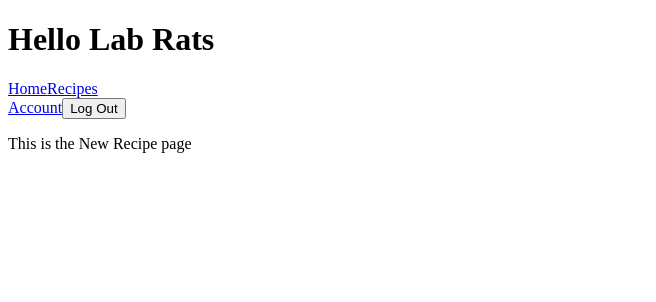
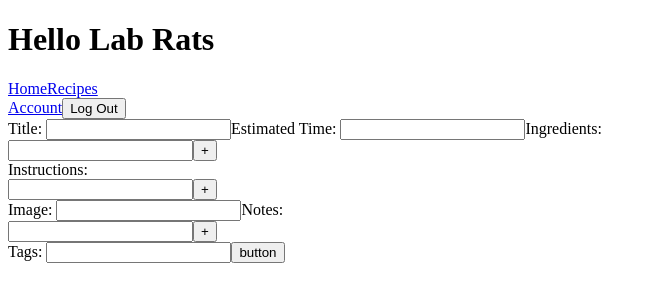
Before and after one commit to Lab-Rats-Fullstack/Lab-Rats, a React (Vite) app in the folder FE/: page /recipes/new in a window 1280 px wide. Shown: the top 302 px of the page, without its empty margins (0-656 px from the left). Built offline with nearby package versions, Linux system fonts and the light colour scheme.

Commit message:
Added Create Form sans api calls
Added form that allows for dynamic user input for ingredients,
procedure and notes. Will need get call for tags, post on submit and
user verification.

```diff
--- a/FE/src/components/NewRecipe.jsx
+++ b/FE/src/components/NewRecipe.jsx
@@ -1,8 +1,165 @@
-import { Link } from 'react-router-dom'
+import { useState } from 'react'
+
 
 export default function NewRecipe ({token}) {
+   const [title, setTitle] = useState("");
+   const [estTime, setEstTime] = useState("");
+   const [image, setImage] = useState("");
+   const [tags, setTags] = useState([]);
 
-    return (
-        <><p>This is the New Recipe page</p></>
-    )
+   const [ingredientList, setIngredientList] = useState([{ingredient: ''}]);
+   const [instructionList, setInstructionList] = useState([{instruction: ''}]);
+   const [notesList, setNotesList] = useState([{note: ''}]);
+
+   function handleIngredientAdd() {
+    setIngredientList([...ingredientList, {ingredient: ''}]);
+   };
+
+   function handleInstructionAdd() {
+    setInstructionList([...instructionList, {instruction: ''}]);
+   };
+
+   function handleNoteAdd() {
+    setNotesList([...notesList, {note: ''}]);
+   };
+
+   function handleIngredientDelete(index) {
+    const list = [...ingredientList];
+    list.splice(index, 1);
+    setIngredientList(list);
+   };
+
+   function handleInstructionDelete(index) {
+    const list = [...instructionList];
+    list.splice(index, 1);
+    setInstructionList(list);
+   };
+
+   function handleNoteDelete(index) {
+    const list = [...notesList];
+    list.splice(index, 1);
+    setNotesList(list);
+   };
+
+   function handleIngredientChange(e, index) {
+    e.preventDefault();
+    const {name, value} = e.target;
+    const list = [...ingredientList];
+    list[index][name] = value;
+    setIngredientList(list);
+   };
+
+   function handleInstructionChange(e, index) {
+    e.preventDefault();
+    const {name, value} = e.target;
+    const list = [...instructionList];
+    list[index][name] = value;
+    setInstructionList(list);
+   };
+
+   function handleNoteChange(e, index) {
+    e.preventDefault();
+    const {name, value} = e.target;
+    const list = [...notesList];
+    list[index][name] = value;
+    setNotesList(list);
+   };
+
+   function rearrange (input, field) {
+    let output = [];
+    for (let i=0; i < input.length; i++) {
+        output.push(input[i][field]);
+    }
+    return output;
+   }
+
+   function handleSubmit(e) {
+        e.preventDefault();
+
+        let ingredArray = rearrange(ingredientList, 'ingredient');
+        let instructArray = rearrange(instructionList, 'instruction');
+        let noteArray = rearrange(notesList, 'note');
+
+
+        let data = {
+            title: title,
+            estTime: estTime,
+            ingredients: ingredArray,
+            procedure: instructArray,
+            image: image,
+            notes: noteArray,
+            tags: tags
+        };
+
+        console.log(data)
+    }
+
+   return (
+       <div>
+           <form onSubmit={handleSubmit}>
+               <label>Title: </label>
+               <input type="text" id="title" name="title" value={title} onChange={(e) => {
+                setTitle(e.target.value);
+               }}/>
+
+               <label>Estimated Time: </label>
+               <input list="times" id="estTime" name="estTime" value={estTime} onChange={(e) => {
+                setEstTime(e.target.value);
+               }}/>
+                   <datalist id="times">
+                       <option value="15 min"/>
+                       <option value="30 min"/>
+                       <option value="45 min"/>
+                       <option value="60 min"/>
+                       <option value="75 min"/>
+                       <option value="90 min"/>
+                   </datalist>
+
+               <label>Ingredients: </label>
+               {ingredientList.map((singleIngred, index) => {
+                return (
+                <div key={index}>
+                    <input type="text" name="ingredient"  value={singleIngred.ingredient} onChange={(e) => handleIngredientChange(e, index)}/>
+                    {ingredientList.length > 1 && <button type="button" onClick={() => handleIngredientDelete(index)}>-</button>}
+                    {ingredientList.length - 1 === index && ingredientList.length < 20 && <button type="button" onClick={handleIngredientAdd}>+</button>}
+                </div>
+
+               )})}
+
+               <label>Instructions: </label>
+               {instructionList.map((singleInstruct, index) => {
+                return (
+                    <div key={index}>
+                        <input type="text" name="instruction" value={singleInstruct.instruction} onChange={(e) => handleInstructionChange(e, index)}/>
+                        {instructionList.length > 1 && <button type="button" onClick={() => handleInstructionDelete(index)}>-</button>}
+                    {instructionList.length - 1 === index && instructionList.length < 20 && <button type="button" onClick={handleInstructionAdd}>+</button>}
+                    </div>
+                )
+               })}
+
+               <label>Image: </label>
+               <input type="text" id="image" name="image" value={image} onChange={(e) => {
+                setImage(e.target.value);
+               }}/>
+
+               <label>Notes: </label>
+               {notesList.map((singleNote, index) => {
+                return (
+                    <div key={index}>
+                        <input type="text" name="note" value={singleNote.note} onChange={(e) => handleNoteChange(e, index)}/>
+                        {notesList.length > 1 && <button type="button" onClick={() => handleNoteDelete(index)}>-</button>}
+                        {notesList.length - 1 === index && notesList.length < 20 && <button type="button" onClick={handleNoteAdd}>+</button>}
+                    </div>
+                )
+               })}
+
+               <label>Tags: </label>
+               <input type="text" id="tags" name="tags" value={tags} onChange={(e) => {
+                setTags(e.target.value);
+               }}/>
+
+               <input type="button" id="submit" value="button" onClick={handleSubmit}/>
+           </form>
+       </div>
+   )
 }
```
